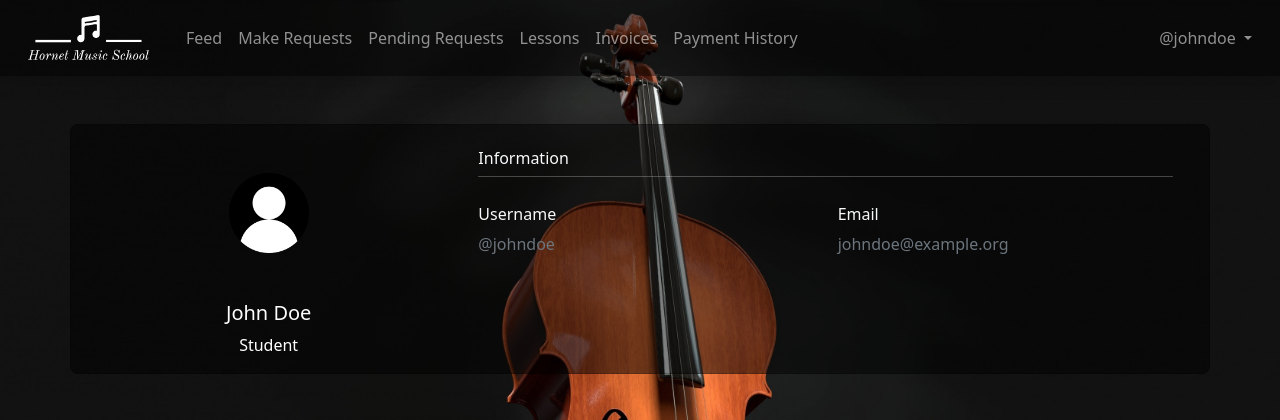
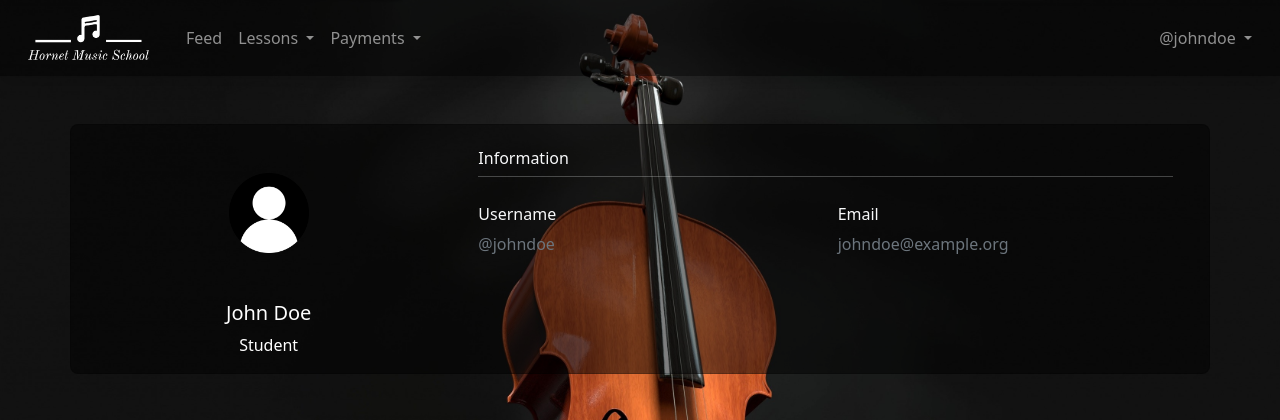
Before and after one commit to Mudssy/Hornet, a Django app: page /account_info/ in a window 1280 px wide. Shown: the top 420 px of the page. Run offline with Django 4.2, Linux system fonts and the light colour scheme; a user stored in the database is signed in.

Commit message:
Condense navbar by adding dropdown menus for different account types

```diff
--- a/lessons/templates/partials/navbar.html
+++ b/lessons/templates/partials/navbar.html
@@ -22,20 +22,24 @@
             <a class="nav-link" href="{% url 'feed' %}">Feed</a>
           </li>
           {% if user.account_type == 1 %}
-          <li class = "nav-item">
-            <a class="nav-link" href="{% url 'make_request' %}">Make Requests</a>
+          <li class="nav-item dropdown">
+            <a class="nav-link dropdown-toggle" href="#" id="lessonsDropdown" role="button" data-bs-toggle="dropdown" aria-haspopup="true" aria-expanded="false">
+              Lessons
+            </a>
+            <ul class="dropdown-menu dropdown-menu-dark bg-black bg-opacity-50" aria-labelledby="lessonsDropdown">
+              <li><a class="dropdown-item" href="{% url 'booked_lessons' %}">Lessons</a></li>
+              <li><a class="dropdown-item" href="{% url 'make_request' %}">Make Requests</a></li>
+              <li><a class="dropdown-item" href="{% url 'pending_requests' %}">Pending Requests</a></li>
+            </ul>
           </li>
-          <li class = "nav-item">
-            <a class="nav-link" href="{% url 'pending_requests' %}">Pending Requests</a>
-          </li>
-          <li class = "nav-item">
-            <a class="nav-link" href="{% url 'booked_lessons' %}">Lessons</a>
-          </li>
-          <li class = "nav-item">
-            <a class="nav-link" href="{% url 'invoices' %}">Invoices</a>
-          </li>
-          <li class = "nav-item">
-            <a class="nav-link" href="{% url 'payment_history' %}"> Payment History </a>
+          <li class="nav-item dropdown">
+            <a class="nav-link dropdown-toggle" href="#" id="paymentDropdown" role="button" data-bs-toggle="dropdown" aria-haspopup="true" aria-expanded="false">
+              Payments
+            </a>
+            <ul class="dropdown-menu dropdown-menu-dark bg-black bg-opacity-50" aria-labelledby="paymentDropdown">
+              <li><a class="nav-link" href="{% url 'invoices' %}">Invoices</a></li>
+              <li><a class="nav-link" href="{% url 'payment_history' %}"> Payment History </a></li>
+            </ul>
           </li>
           {% elif  user.account_type == 2%}
           <li class = "nav-item">
@@ -43,41 +47,40 @@
           </li>
           {% elif  user.account_type == 3%}
           <li class = "nav-item">
-            <a class="nav-link" href="{% url 'show_all_requests' %}">Open Requests</a>
+            <a class="nav-link" href="{% url 'show_all_requests' %}">Pending Requests</a>
+          </li>
+          <li class = "nav-item">
+            <a class="nav-link" href="{% url 'submit_payment' %}">Submit Payment</a>
+          </li>
+          <li class="nav-item dropdown">
+            <a class="nav-link dropdown-toggle" href="#" id="usersDropdown" role="button" data-bs-toggle="dropdown" aria-haspopup="true" aria-expanded="false">
+              Users
+            </a>
+            <ul class="dropdown-menu dropdown-menu-dark bg-black bg-opacity-50" aria-labelledby="usersDropdown">
+              <li><a class="nav-link" href="{% url 'user_list' account_type=2 %}">Teacher List</a></li>
+              <li><a class="nav-link" href="{% url 'user_list' account_type=1 %}">Student List</a></li>
+            </ul>
+          </li>
+          {% elif  user.account_type == 4%}
+          <li class="nav-item dropdown">
+            <a class="nav-link dropdown-toggle" href="#" id="usersDropdown" role="button" data-bs-toggle="dropdown" aria-haspopup="true" aria-expanded="false">
+              Users
+            </a>
+            <ul class="dropdown-menu dropdown-menu-dark bg-black bg-opacity-50" aria-labelledby="usersDropdown">
+              <li><a class="nav-link" href="{% url 'user_list' account_type=4 %}">Director List</a></li>
+              <li><a class="nav-link" href="{% url 'user_list' account_type=3 %}">Admin List</a></li>
+              <li><a class="nav-link" href="{% url 'user_list' account_type=2 %}">Teacher List</a></li>
+              <li><a class="nav-link" href="{% url 'user_list' account_type=1 %}">Student List</a></li>
+            </ul>
+          </li>
+          <li class = "nav-item">
+            <a class="nav-link" href="{% url 'show_all_requests' %}">Pending Requests</a>
           </li>
           <li class = "nav-item">
             <a class="nav-link" href="{% url 'submit_payment' %}">Submit Payment</a>
           </li>
           <li class = "nav-item">
-            <a class="nav-link" href="{% url 'user_list' account_type=2 %}">Teacher List</a>
-          </li>
-          <li class = "nav-item">
-            <a class="nav-link" href="{% url 'user_list' account_type=1 %}">Student List</a>
-          </li>
-          {% elif  user.account_type == 4%}
-          <li class = "nav-item">
-            <a class="nav-link" href="{% url 'user_list' account_type=1 %}">Student List</a>
-          </li>
-          <li class = "nav-item">
-            <a class="nav-link" href="{% url 'show_all_requests' %}">Open Requests</a>
-          </li>
-          <li class = "nav-item">
-            <a class="nav-link" href="{% url 'submit_payment' %}">Submit Payment</a>
-          </li>
-          <li class = "nav-item">
-            <a class="nav-link" href="{% url 'open_account' %}">Open Account</a>
-          </li>
-          <li class = "nav-item">
-            <a class="nav-link" href="{% url 'user_list' account_type=4 %}">Director List</a>
-          </li>
-          <li class = "nav-item">
-            <a class="nav-link" href="{% url 'user_list' account_type=3 %}">Admin List</a>
-          </li>
-          <li class = "nav-item">
-            <a class="nav-link" href="{% url 'user_list' account_type=2 %}">Teacher List</a>>
-          </li>
-          <li class = "nav-item">
-            <a class="nav-link" href="{% url 'user_list' account_type=1 %}">Student List</a>
+            <a class="nav-link" href="{% url 'open_account' %}">Create Account</a>
           </li>
           {% endif %}
         </ul>
```
